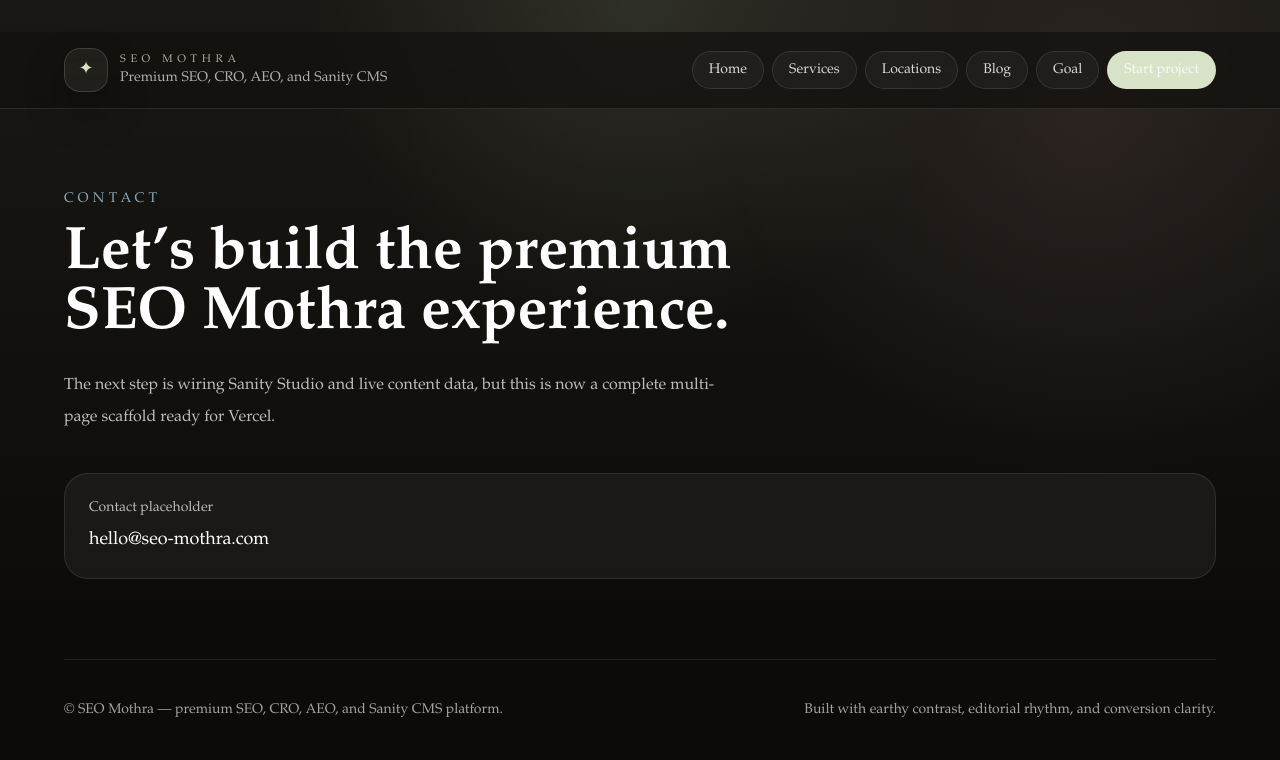
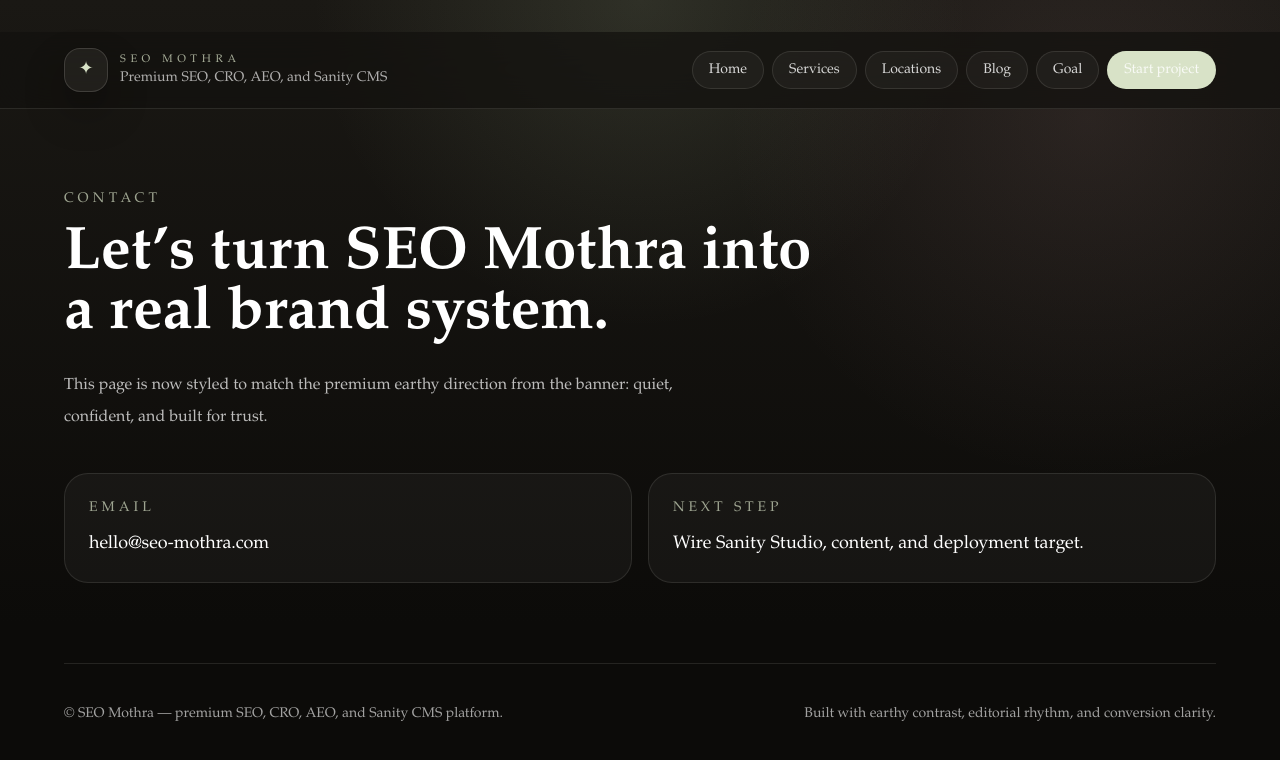
Before and after one commit to seankrux/seo-mothra, a Next.js app: page /contact in a window 1280 px wide. Shown: the top 760 px of the page. Built offline with nearby package versions, Linux system fonts and the light colour scheme.

Commit message:
feat: refine seo mothra interior pages

```diff
--- a/src/app/blog/page.tsx
+++ b/src/app/blog/page.tsx
@@ -20,11 +20,11 @@ export default function BlogPage() {
       <div className="mx-auto max-w-7xl">
         <SiteHeader />
         <section className="py-16 md:py-20">
-          <p className="text-sm uppercase tracking-[0.3em] text-sky-200/70">Blog</p>
+          <p className="text-sm uppercase tracking-[0.3em] text-[#d8e2c7]/70">Blog</p>
           <h2 className="mt-4 max-w-3xl text-4xl font-semibold md:text-6xl">Editorial content built to support rankings and thought leadership.</h2>
           <div className="mt-10 grid gap-6 md:grid-cols-2">
             {posts.map((post) => (
-              <article key={post} className="rounded-3xl border border-white/10 bg-white/5 p-6">
+              <article key={post} className="rounded-3xl border border-[rgba(255,248,238,0.1)] bg-white/[0.04] p-6">
                 <h3 className="text-xl font-semibold">{post}</h3>
                 <p className="mt-3 text-white/68 leading-7">Planned articles and internal linking hubs for SEO Mothra.</p>
               </article>
--- a/src/app/contact/page.tsx
+++ b/src/app/contact/page.tsx
@@ -13,12 +13,18 @@ export default function ContactPage() {
       <div className="mx-auto max-w-7xl">
         <SiteHeader />
         <section className="py-16 md:py-20">
-          <p className="text-sm uppercase tracking-[0.3em] text-sky-200/70">Contact</p>
-          <h2 className="mt-4 max-w-3xl text-4xl font-semibold md:text-6xl">Let’s build the premium SEO Mothra experience.</h2>
-          <p className="mt-6 max-w-2xl text-white/72 leading-8">The next step is wiring Sanity Studio and live content data, but this is now a complete multi-page scaffold ready for Vercel.</p>
-          <div className="mt-10 rounded-3xl border border-white/10 bg-white/5 p-6">
-            <p className="text-sm text-white/70">Contact placeholder</p>
-            <p className="mt-2 text-lg">hello@seo-mothra.com</p>
+          <p className="text-sm uppercase tracking-[0.3em] text-[#d8e2c7]/70">Contact</p>
+          <h2 className="mt-4 max-w-3xl text-4xl font-semibold md:text-6xl">Let’s turn SEO Mothra into a real brand system.</h2>
+          <p className="mt-6 max-w-2xl text-white/72 leading-8">This page is now styled to match the premium earthy direction from the banner: quiet, confident, and built for trust.</p>
+          <div className="mt-10 grid gap-4 md:grid-cols-2">
+            <div className="rounded-3xl border border-[rgba(255,248,238,0.1)] bg-white/[0.04] p-6">
+              <p className="text-sm uppercase tracking-[0.28em] text-[#d8e2c7]/70">Email</p>
+              <p className="mt-3 text-lg text-white">hello@seo-mothra.com</p>
+            </div>
+            <div className="rounded-3xl border border-[rgba(255,248,238,0.1)] bg-white/[0.04] p-6">
+              <p className="text-sm uppercase tracking-[0.28em] text-[#d8e2c7]/70">Next step</p>
+              <p className="mt-3 text-lg text-white">Wire Sanity Studio, content, and deployment target.</p>
+            </div>
           </div>
         </section>
         <SiteFooter />
--- a/src/app/locations/page.tsx
+++ b/src/app/locations/page.tsx
@@ -15,11 +15,11 @@ export default function LocationsPage() {
       <div className="mx-auto max-w-7xl">
         <SiteHeader />
         <section className="py-16 md:py-20">
-          <p className="text-sm uppercase tracking-[0.3em] text-sky-200/70">Locations</p>
+          <p className="text-sm uppercase tracking-[0.3em] text-[#d8e2c7]/70">Locations</p>
           <h2 className="mt-4 max-w-3xl text-4xl font-semibold md:text-6xl">Local SEO landing pages built for intent and trust.</h2>
           <div className="mt-10 grid gap-4 md:grid-cols-2 xl:grid-cols-4">
             {locations.map((location) => (
-              <article key={location} className="rounded-3xl border border-white/10 bg-white/5 p-6 text-center">
+              <article key={location} className="rounded-3xl border border-[rgba(255,248,238,0.1)] bg-white/[0.04] p-6 text-center">
                 <h3 className="text-2xl font-semibold">{location}</h3>
                 <p className="mt-2 text-sm text-white/68">Optimized for location relevance and conversion.</p>
               </article>
--- a/src/app/services/page.tsx
+++ b/src/app/services/page.tsx
@@ -20,11 +20,11 @@ export default function ServicesPage() {
       <div className="mx-auto max-w-7xl">
         <SiteHeader />
         <section className="py-16 md:py-20">
-          <p className="text-sm uppercase tracking-[0.3em] text-sky-200/70">Services</p>
+          <p className="text-sm uppercase tracking-[0.3em] text-[#d8e2c7]/70">Services</p>
           <h2 className="mt-4 max-w-3xl text-4xl font-semibold md:text-6xl">A full-stack SEO and content system for premium brands.</h2>
           <div className="mt-10 grid gap-6 md:grid-cols-2">
             {services.map(([title, desc]) => (
-              <article key={title} className="rounded-3xl border border-white/10 bg-white/5 p-6">
+              <article key={title} className="rounded-3xl border border-[rgba(255,248,238,0.1)] bg-white/[0.04] p-6">
                 <h3 className="text-xl font-semibold">{title}</h3>
                 <p className="mt-3 text-white/72 leading-7">{desc}</p>
               </article>
```
